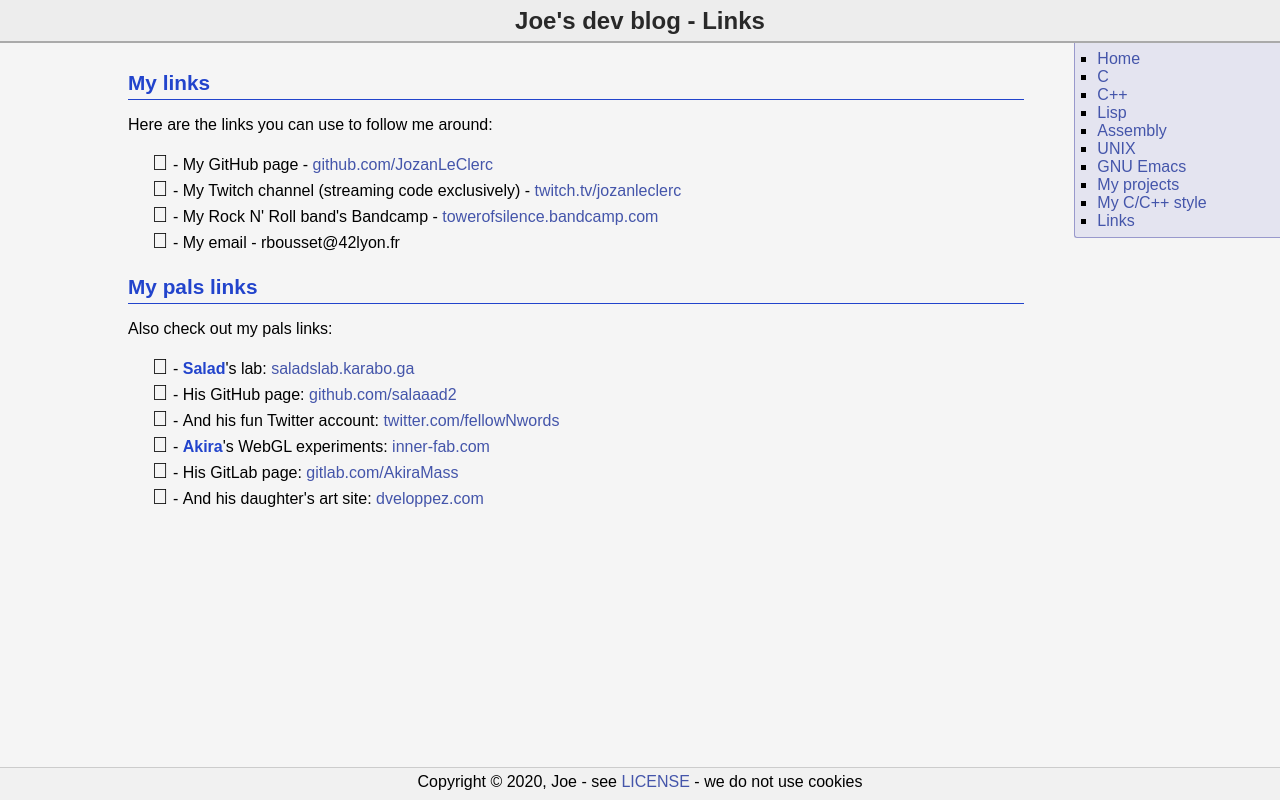
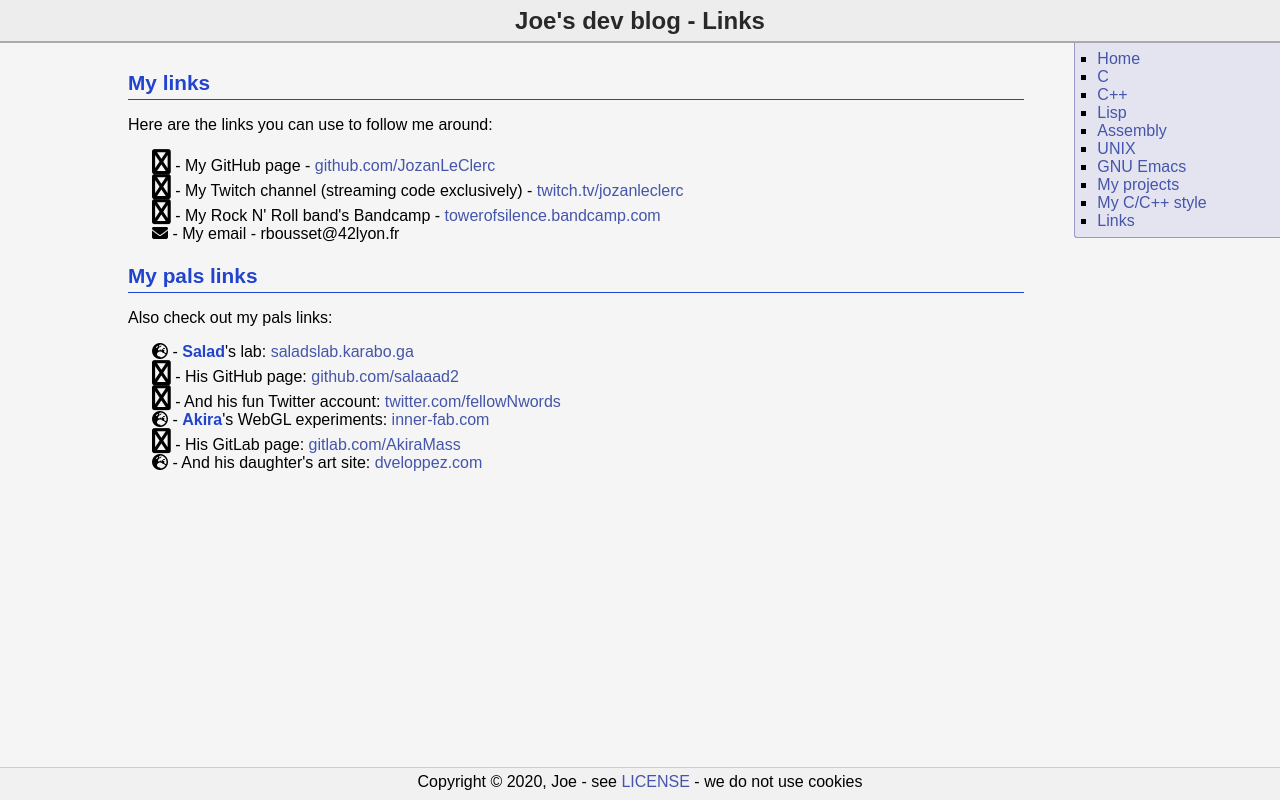
Before and after one commit to JozanLeClerc/joe-www, a PHP site: page /links.php in a window 1280 px wide. Run offline with PHP 8.4, Linux system fonts and the light colour scheme; some libraries are stand-ins or nearby versions.

Commit message:
Updated icons but FeelsBadMan

```diff
--- a/css/site.css
+++ b/css/site.css
@@ -202,5 +202,13 @@ div.body-contents pre {
 }
 
 span.fas {
-	font-size: 22px;
+	font-size: 25px;
 }
+
+span.fa-globe-europe {
+	font-size: 16px;
+}
+
+span.fa-envelope {
+	font-size: 16px;
+}
--- a/inc/classic-contents.inc.php
+++ b/inc/classic-contents.inc.php
@@ -7,7 +7,7 @@ jo_head($title) {
 		<title>Joe's own website - <?php echo "$title"; ?></title>
 		<link rel="stylesheet" type="text/css" href="css/site.css">
 		<meta charset="UTF-8">
-			<link rel="stylesheet" href="https://cdnjs.cloudflare.com/ajax/libs/font-awesome/4.7.0/css/font-awesome.min.css">
+		<script src="https://kit.fontawesome.com/1d97d0fb1c.js" crossorigin="anonymous"></script>
 	</head>
 	<body>
 		<div class="fullpage">
--- a/links.php
+++ b/links.php
@@ -38,7 +38,7 @@
 		Also check out my pals links:
 		<ul style="list-style: none;">
 			<li>
-				<span class="fas fa-globe"></span> -
+				<span class="fas fa-globe-europe"></span> -
 				<b>Salad</b>'s lab:
 				<a href="http://saladslab.karabo.ga/" target="_blank">
 					saladslab.karabo.ga
@@ -59,7 +59,7 @@
 				</a>
 			</li>
 			<li>
-				<span class="fas fa-globe"></span> -
+				<span class="fas fa-globe-europe"></span> -
 				<b>Akira</b>'s WebGL experiments:
 				<a href="https://inner-fab.com/" target="_blank">
 					inner-fab.com
@@ -73,7 +73,7 @@
 				</a>
 			</li>
 			<li>
-				<span class="fas fa-globe"></span> -
+				<span class="fas fa-globe-europe"></span> -
 				And his daughter's art site:
 				<a href="https://dveloppez.com/" target="_blank">
 					dveloppez.com
```
Lines whose indentation alone changed are shown as unchanged.
